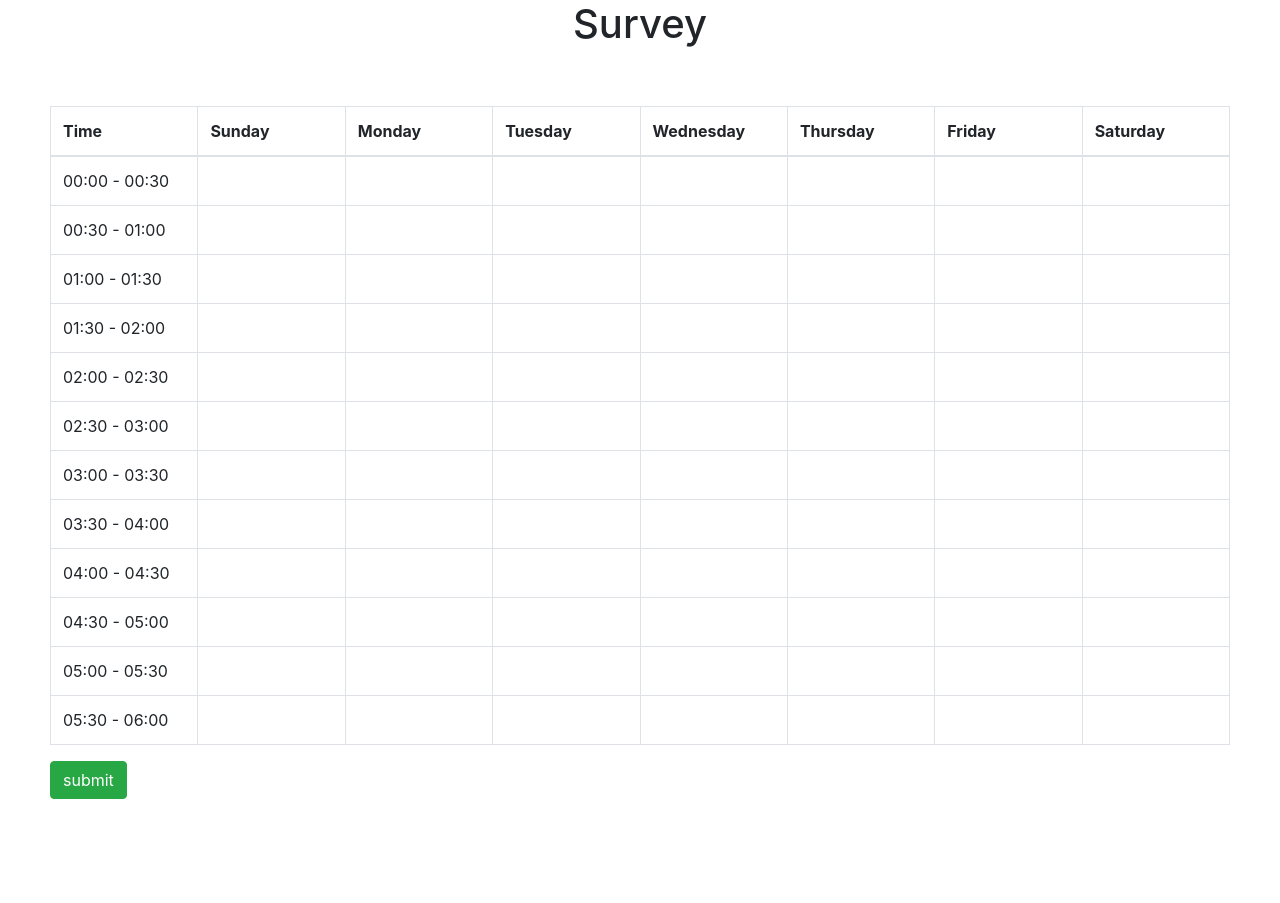
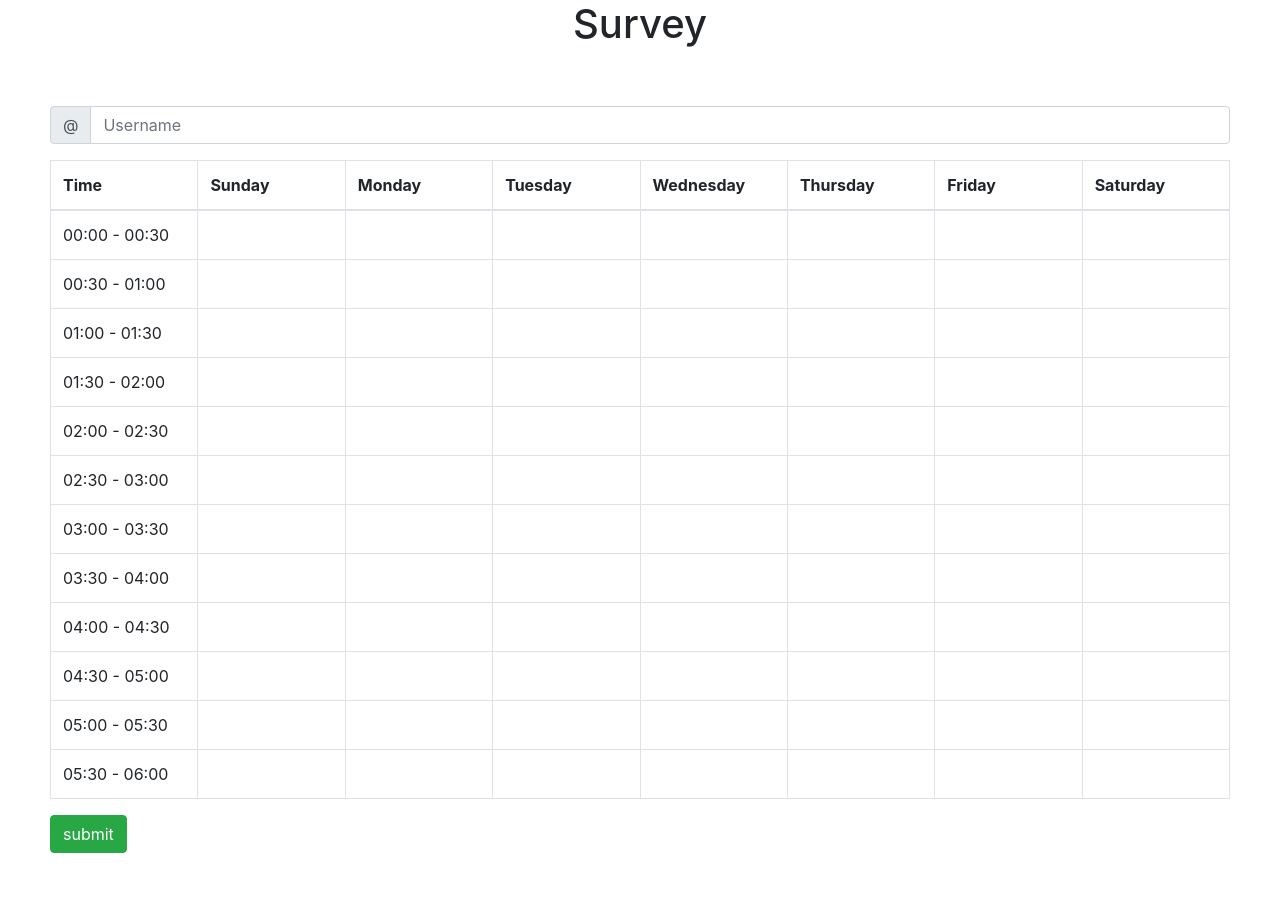
Before and after one commit to Bugart-Lan/StudyDubs, a Django app: page /survey in a window 1280 px wide. Before the commit the page ends 799 px from the top, so only its background shows below. Run offline with Django 3.2, Linux system fonts and the light colour scheme; some libraries are stand-ins or nearby versions.

Commit message:
fixed bugs

```diff
--- a/studygroups/templates/survey.html
+++ b/studygroups/templates/survey.html
@@ -26,6 +26,12 @@
         <form style="padding:50px" action="{% url 'getSchedule' %}" method="post">
             {% csrf_token %}
             <div>
+                <div class="input-group mb-3">
+                    <div class="input-group-prepend">
+                        <span class="input-group-text" id="basic-addon1">@</span>
+                    </div>
+                    <input type="text" class="form-control" name="name" placeholder="Username" aria-label="Username" aria-describedby="basic-addon1">
+                </div>
                 <table class="table table-bordered">
                     <thead>
                         <tr>
--- a/studygroups/views.py
+++ b/studygroups/views.py
@@ -13,14 +13,17 @@ def survey(request):
     return render(request, "survey.html")
 
 def getSchedule(request):
+    username = request.POST['name']
+    print(username)
     schedule = []
     for d in range(lengthX):
         timeSlots = []
         for t in range(lengthY):
-            timeSlots.append(request.POST[str(t) + str(d)])
+            timeSlots.append(True if request.POST[str(t) + str(d)] == 'true' else False)
         schedule.append(timeSlots)
     schedules.append(schedule)
     printSchedules()
+    print(compareSchedules(schedules, 2))
     return HttpResponseRedirect(reverse(survey))
 
 def printSchedules():
@@ -35,7 +38,7 @@ def printSchedule(schedule):
             line += str(schedule[d][t]) + " "
         print(line)
 
-def compareSchedules(cmpSchedules):
+def compareSchedules(cmpSchedules, length):
     periods = [[] for i in range(lengthX)]
     for d in range(lengthX):
         timeSlots = []
@@ -46,7 +49,7 @@ def compareSchedules(cmpSchedules):
             if free:
                 timeSlots.append(t)
             if not free or t == lengthY - 1:
-                if len(timeSlots) >= 2:
+                if len(timeSlots) >= length:
                     periods[d].append(timeSlots)
                 timeSlots = []
     return periods
```
